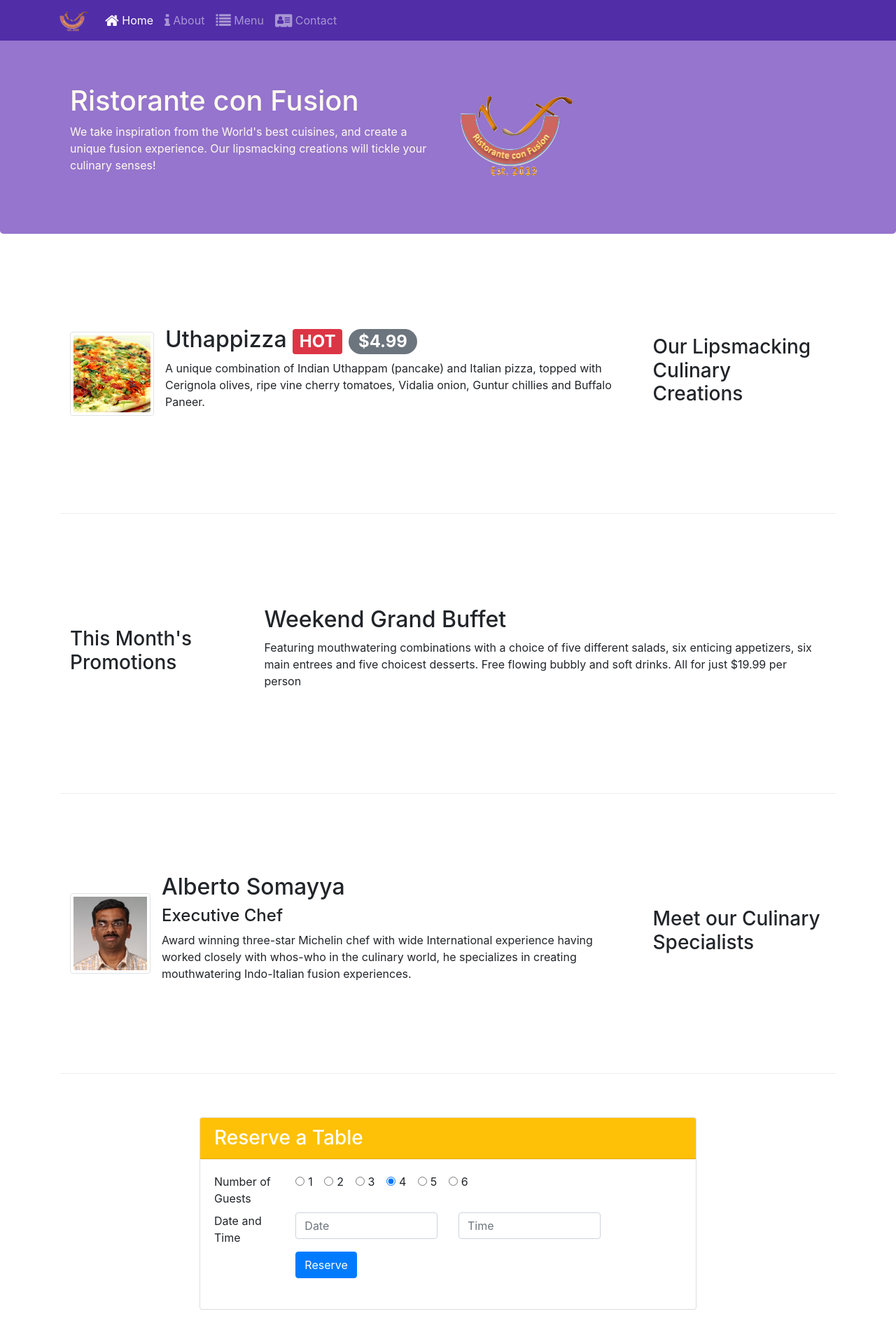
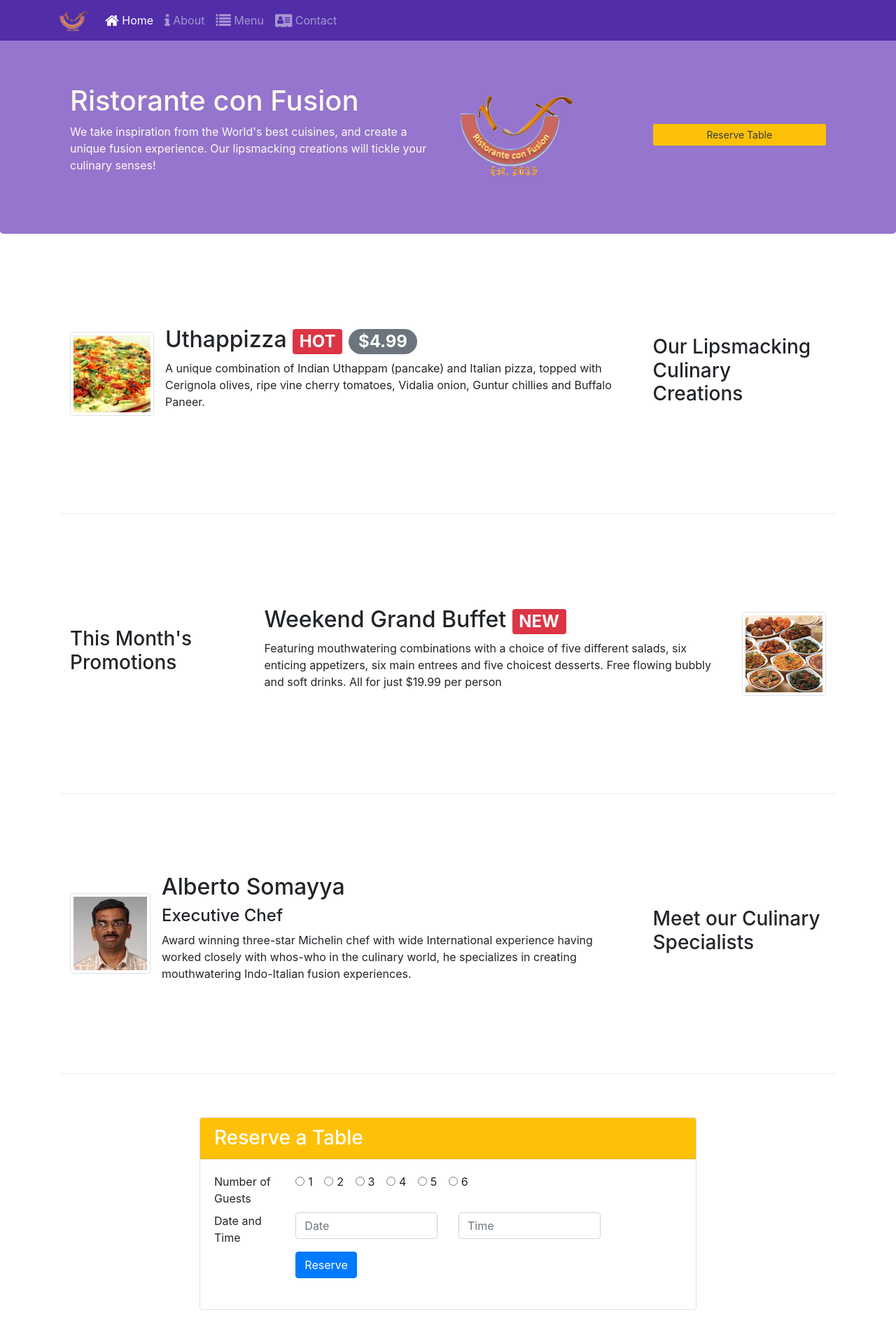
Before and after one commit to Sahilahir/conFusion, a website: page index.html in a window 1280 px wide. Shown: the top 1900 px of the page at 70% size. Drawn offline with nearby package versions, Linux system fonts and the light colour scheme.

Commit message:
assignment 2 full

```diff
--- a/index.html
+++ b/index.html
@@ -40,8 +40,11 @@
                     <h1>Ristorante con Fusion</h1>
                     <p>We take inspiration from the World's best cuisines, and create a unique fusion experience. Our lipsmacking creations will tickle your culinary senses!</p>
                 </div>
-                <div class="col-12 col-sm align-self-center">
+                <div class="col-12 col-sm-3 align-self-center">
                     <img src="/img/logo.png" class="image-fluid">
+                </div>
+                <div class="col-12 col-sm-3 align-self-center">
+                    <a class="btn btn-block btn-sm text-dark col-12 bg-warning" href="#reservation-form">Reserve Table</a>
                 </div>
             </div>
         </div>
@@ -70,8 +73,14 @@
                 <h3>This Month's Promotions</h3>
             </div>
             <div class="col col-sm col-md">
-                <h2>Weekend Grand Buffet</h2>
-                <p>Featuring mouthwatering combinations with a choice of five different salads, six enticing appetizers, six main entrees and five choicest desserts. Free flowing bubbly and soft drinks. All for just $19.99 per person </p>
+                <div class="media align-items-right">
+
+                    <div class="media-body">
+                        <h2 class="mt-0">Weekend Grand Buffet <span class="badge badge-danger"> NEW</span></h2>
+                        <p class=" d-none d-sm-block">Featuring mouthwatering combinations with a choice of five different salads, six enticing appetizers, six main entrees and five choicest desserts. Free flowing bubbly and soft drinks. All for just $19.99 per person </p>
+                    </div>
+                    <img class="d-flex ml-3 img-thumbnail align-self-center" src="./img/buffet.png" alt="weekend grand buffet">
+                </div>
             </div>
         </div>
 
@@ -96,10 +105,10 @@
                 <div class="card">
                     <h3 class="card-header bg-warning text-white">Reserve a Table </h3>
                     <div class="card-body">
-                        <form>
+                        <form id="reservation-form">
                             <div class="form-group">
                                 <dl class="row">
-                                    <dd class="col-sm-2">Number of Guests</dd>
+                                    <dd class="col-12 col-sm-2">Number of Guests</dd>
                                     <dd class="col-sm-10">
                                         <div class="form-check form-check-inline">
                                             <input class="form-check-input" type="radio" name="reservations" id="rad1"
@@ -124,7 +133,7 @@
                                         </div>
                                         <div class="form-check form-check-inline">
                                             <input class="form-check-input" type="radio" name="reservations" id="rad4"
-                                                value="4" checked>
+                                                value="4" >
                                                 <label class="form-check-label" for="rad4">
                                                     4
                                                 </label>
@@ -144,7 +153,7 @@
                                                 </label>
                                         </div>
                                     </dd>
-                                    <dd class="col-sm-2">Date and Time</dd>
+                                    <dd class="col-12 col-sm-2">Date and Time</dd>
                                     <dd class="col-12 col-sm-4">
                                         <input type="text" placeholder="Date" class="form-control" id="date" name="date">
                                     </dd>
```
